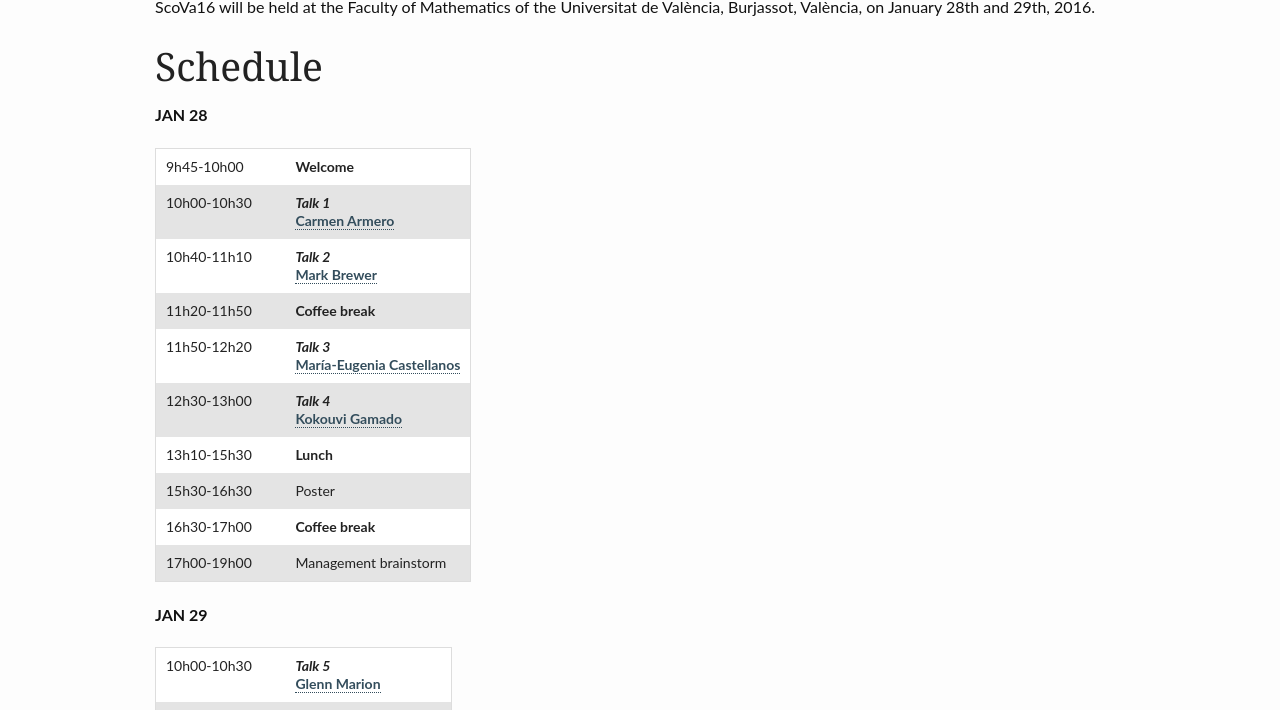
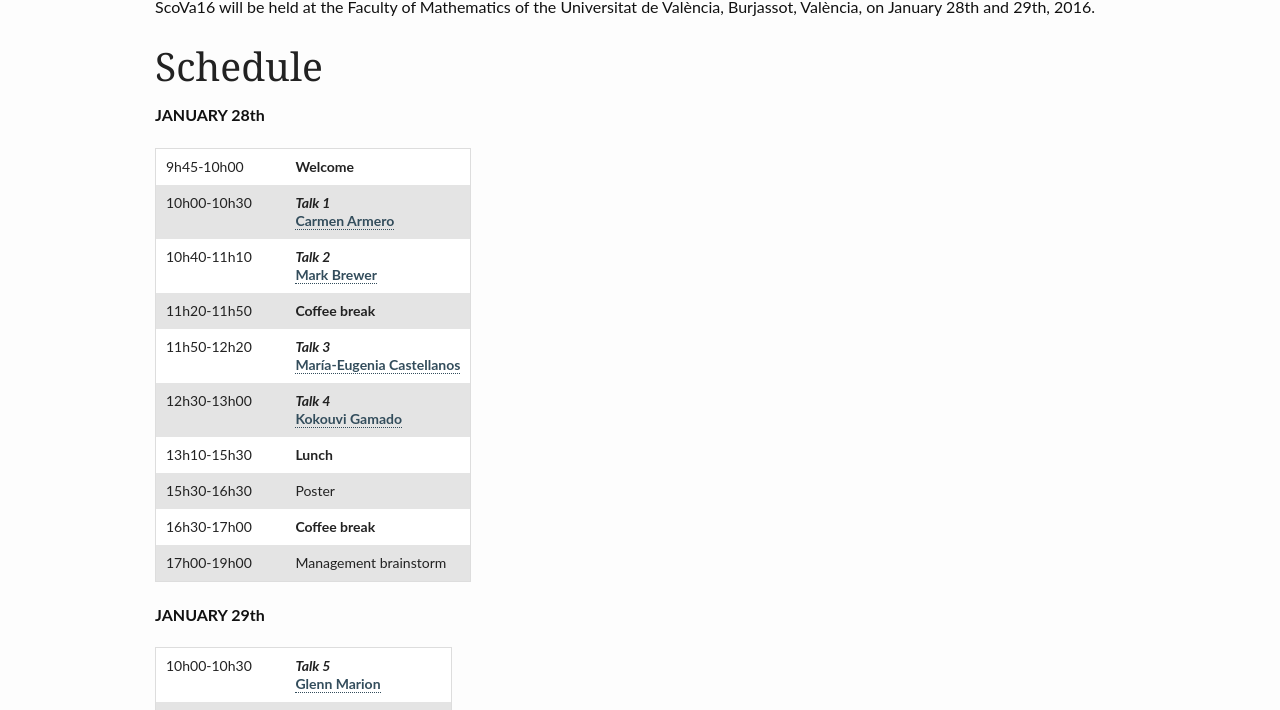
Before and after one commit to VABAR/VABAR.github.io, a Jekyll site: the page built from _posts/events/2015-11-25-ScoVa16.md, in a window 1280 px wide. Shown: the part 277-987 px from the top of the page. Built offline with Jekyll 4.4.1, drawn with Linux system fonts in a browser that asks for light colours.

Commit message:
Update 2015-11-25-ScoVa16.md

```diff
--- a/_posts/events/2015-11-25-ScoVa16.md
+++ b/_posts/events/2015-11-25-ScoVa16.md
@@ -14,7 +14,7 @@ ScoVa16, the first Scotland and Valencia workshop on Bayesian Statistics, is a t
 
 # Schedule
 
-**JAN 28**
+**JANUARY 28th**
 
 9h45-10h00  || **Welcome**
 10h00-10h30 || **_Talk 1_**<br><a href="http://www.uv.es/armero/">Carmen Armero</a>
@@ -27,7 +27,7 @@ ScoVa16, the first Scotland and Valencia workshop on Bayesian Statistics, is a t
 16h30-17h00 || **Coffee break**
 17h00-19h00 || Management brainstorm
 
-**JAN 29**
+**JANUARY 29th**
 
 10h00-10h30 || **_Talk 5_**<br><a href="http://www.bioss.ac.uk/people/glenn.html">Glenn Marion</a>
 10h40-11h10 || **_Talk 6_**<br><a href="http://www.uclm.es/profesorado/garcia-donato/">Gonzalo García-Donato</a>
```
